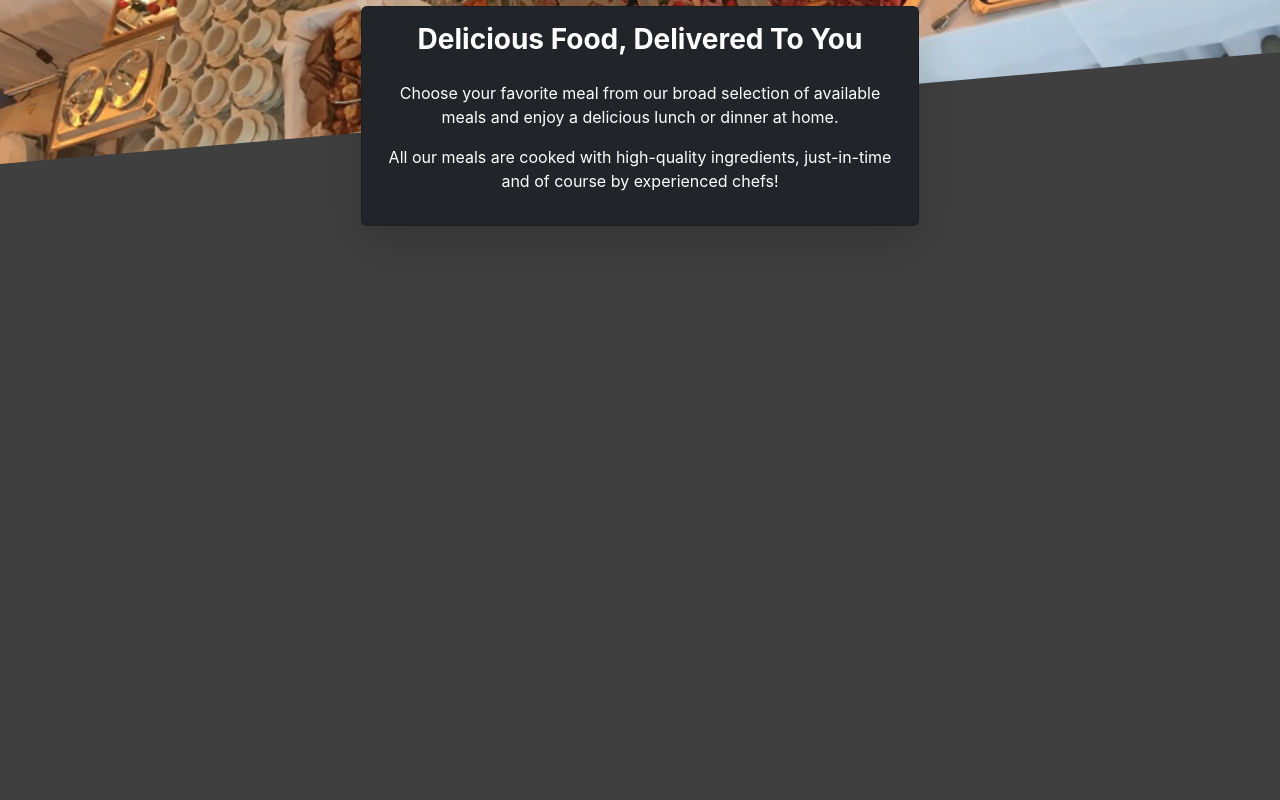
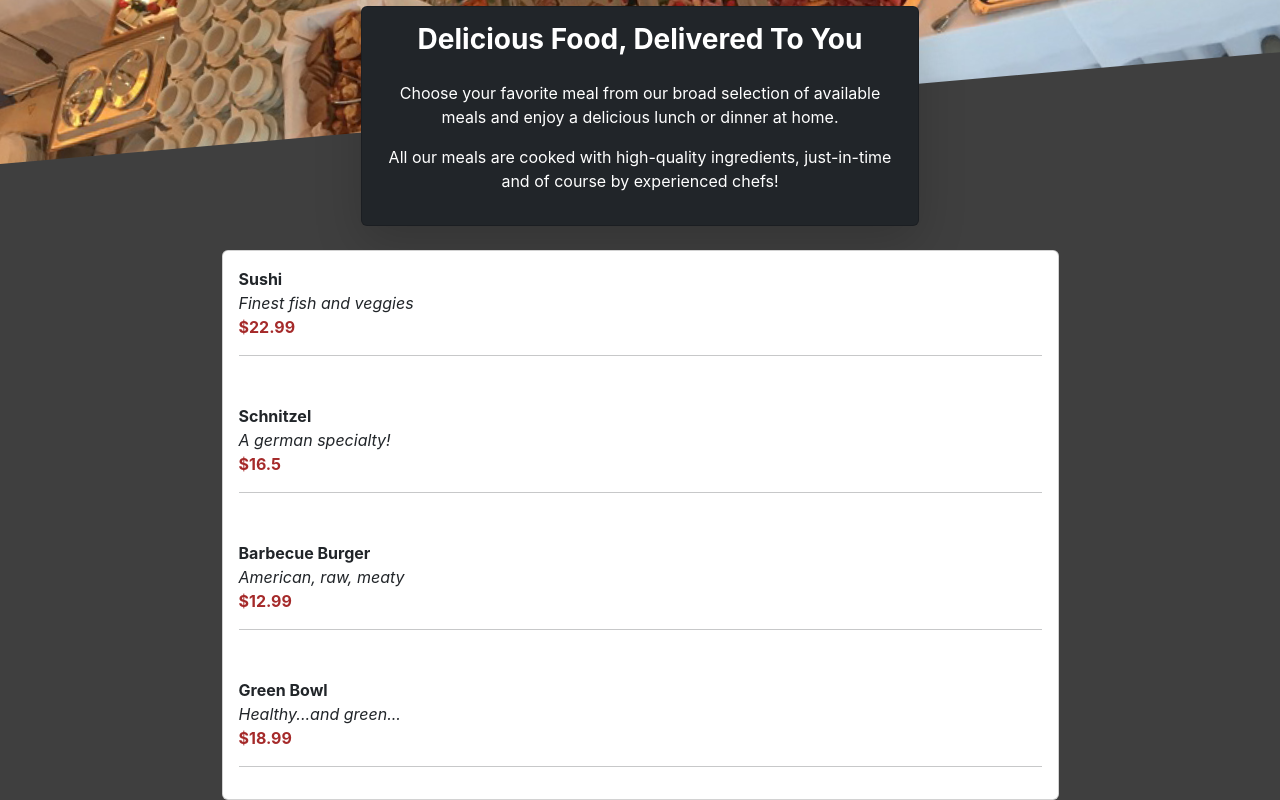
Before and after one commit to abhi9871/Restaurant-Website, a React (Create React App) app: page / in a window 1280 px wide. Shown: the part 322-1122 px from the top of the page. Before the commit the page ends 800 px from the top, so only its background shows below. Built offline with nearby package versions, Linux system fonts and the light colour scheme.

Commit message:
Making the Items visible

```diff
--- a/src/App.js
+++ b/src/App.js
@@ -1,13 +1,42 @@
 import { Fragment } from "react";
 import Header from "./components/Layout/Header";
 import MealsSummary from "./components/Meals/MealsSummary";
+import MealsList from "./components/Meals/MealsList";
 import "./App.css";
+
+const DUMMY_MEALS = [
+  {
+    id: 'm1',
+    name: 'Sushi',
+    description: 'Finest fish and veggies',
+    price: 22.99,
+  },
+  {
+    id: 'm2',
+    name: 'Schnitzel',
+    description: 'A german specialty!',
+    price: 16.5,
+  },
+  {
+    id: 'm3',
+    name: 'Barbecue Burger',
+    description: 'American, raw, meaty',
+    price: 12.99,
+  },
+  {
+    id: 'm4',
+    name: 'Green Bowl',
+    description: 'Healthy...and green...',
+    price: 18.99,
+  },
+];
 
 function App() {
   return (
     <Fragment>
       <Header />
       <MealsSummary />
+      <MealsList items = {DUMMY_MEALS} />
     </Fragment>
   );
 }
--- /dev/null
+++ b/src/components/Meals/MealsList.css
@@ -0,0 +1,9 @@
+.price {
+    color:brown;
+}
+
+@media screen and (max-width: 1024px) {
+    .meals-list {
+        width: 100% !important;
+    }
+}
--- /dev/null
+++ b/src/components/Meals/MealsList.js
@@ -0,0 +1,23 @@
+import { Card, CardBody } from "react-bootstrap";
+import "./MealsList.css";
+
+const MealsList = (props) => {
+  return (
+    <section className="container mt-4 d-flex justify-content-center">
+      <Card className="meals-list w-75">
+        {props.items.map((meal) => {
+          return (
+            <CardBody>
+              <div className="fw-bold">{meal.name} </div>
+              <div className="fst-italic">{meal.description}</div>
+              <div className="price fw-bold">${meal.price}</div>
+              <hr />
+            </CardBody>
+          );
+        })}
+      </Card>
+    </section>
+  );
+};
+
+export default MealsList;
```
